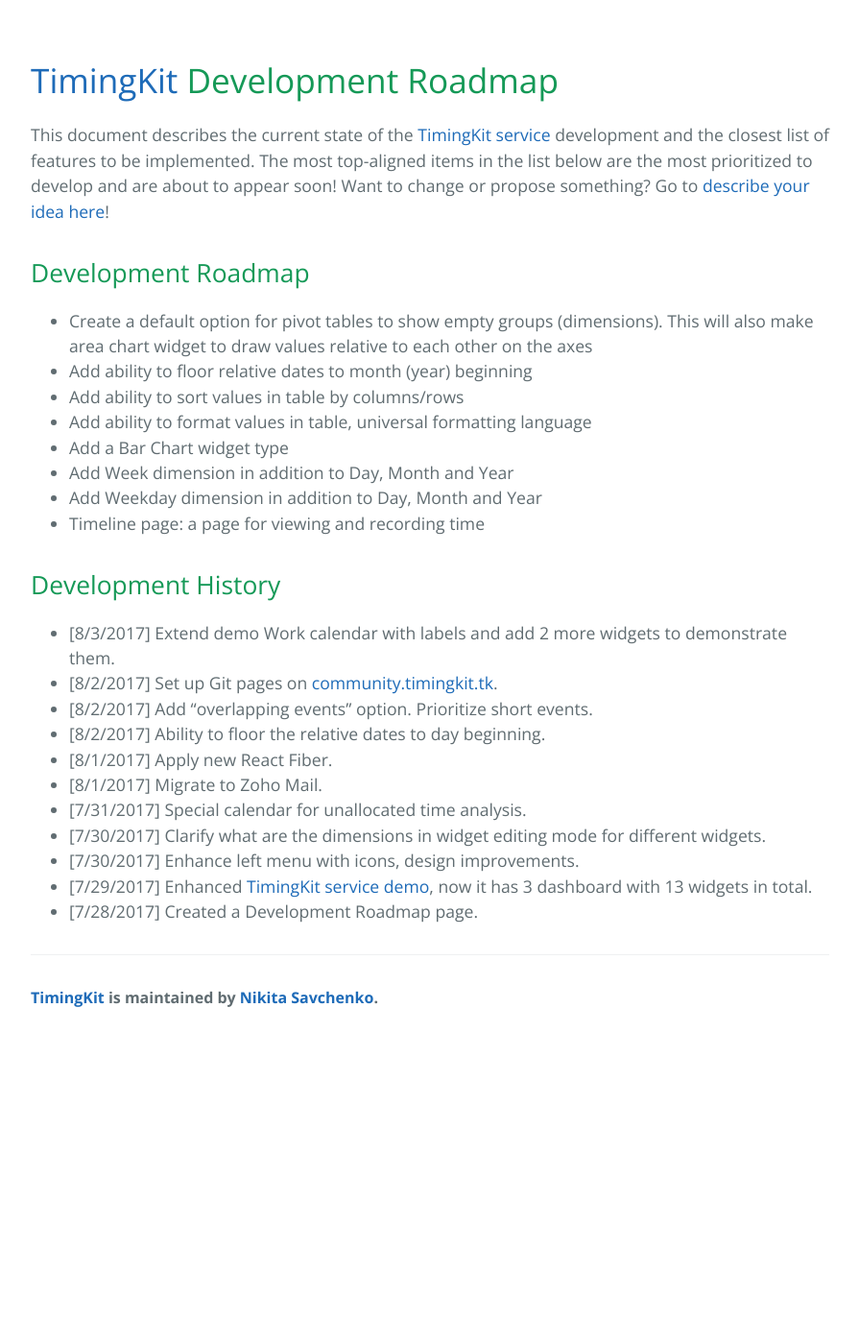
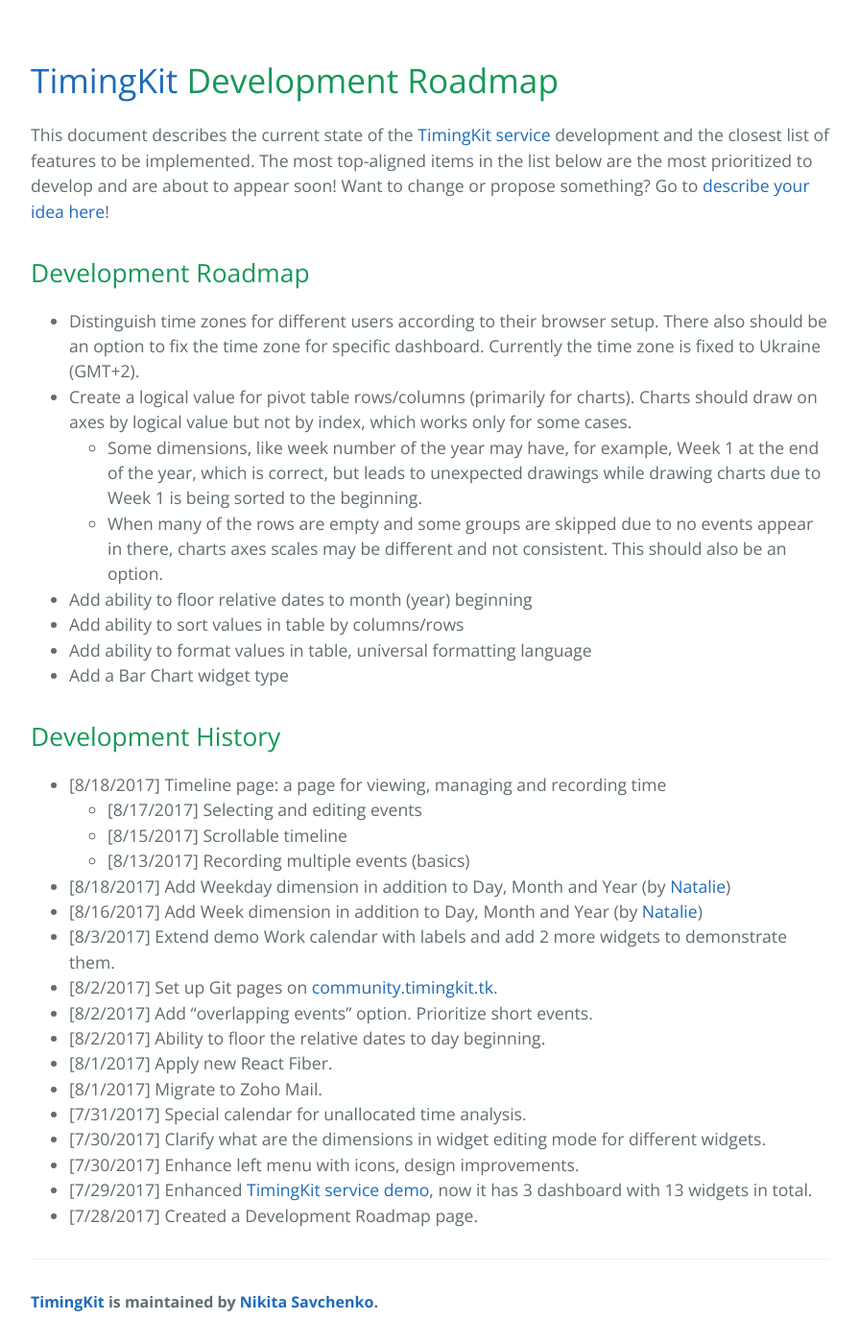
Before and after one commit to nikitaeverywhere/timingkit-community, a Jekyll site: the page built from docs/roadmap.md, in a window 1280 px wide and 1400 px high, scrolled down 446 px. Shown: the whole window at 96% size, without its empty margins (192-1087 px from the left). Built offline with Jekyll 4.4.1, drawn with Linux system fonts in a browser that asks for light colours; before the commit the page ends 1529 px from its top, so only the background shows below that.

Commit message:
[Upd] Development roadmap

```diff
--- a/docs/roadmap.md
+++ b/docs/roadmap.md
@@ -13,18 +13,24 @@ Want to change or propose something? Go to [describe your idea here](https://git
 Development Roadmap
 -------------------
 
-+ Create a default option for pivot tables to show empty groups (dimensions). This will also make area chart widget to draw values relative to each other on the axes
++ Distinguish time zones for different users according to their browser setup. There also should be an option to fix the time zone for specific dashboard. Currently the time zone is fixed to Ukraine (GMT+2).
++ Create a logical value for pivot table rows/columns (primarily for charts). Charts should draw on axes by logical value but not by index, which works only for some cases.
+   + Some dimensions, like week number of the year may have, for example, Week 1 at the end of the year, which is correct, but leads to unexpected drawings while drawing charts due to Week 1 is being sorted to the beginning.
+   + When many of the rows are empty and some groups are skipped due to no events appear in there, charts axes scales may be different and not consistent. This should also be an option.
 + Add ability to floor relative dates to month (year) beginning
 + Add ability to sort values in table by columns/rows
 + Add ability to format values in table, universal formatting language
 + Add a Bar Chart widget type
-+ Add Week dimension in addition to Day, Month and Year
-+ Add Weekday dimension in addition to Day, Month and Year
-+ Timeline page: a page for viewing and recording time
 
 Development History
 -------------------
 
++ [8/18/2017] Timeline page: a page for viewing, managing and recording time
+    + [8/17/2017] Selecting and editing events
+    + [8/15/2017] Scrollable timeline
+    + [8/13/2017] Recording multiple events (basics)
++ [8/18/2017] Add Weekday dimension in addition to Day, Month and Year (by [Natalie](https://github.com/NatalieTr))
++ [8/16/2017] Add Week dimension in addition to Day, Month and Year (by [Natalie](https://github.com/NatalieTr))
 + [8/3/2017] Extend demo Work calendar with labels and add 2 more widgets to demonstrate them.
 + [8/2/2017] Set up Git pages on [community.timingkit.tk](http://community.timingkit.tk).
 + [8/2/2017] Add "overlapping events" option. Prioritize short events.
```
